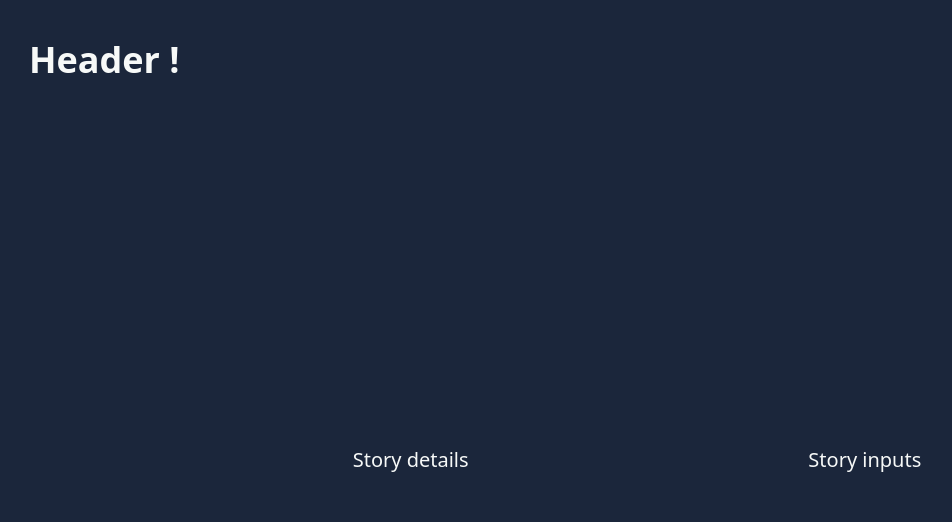
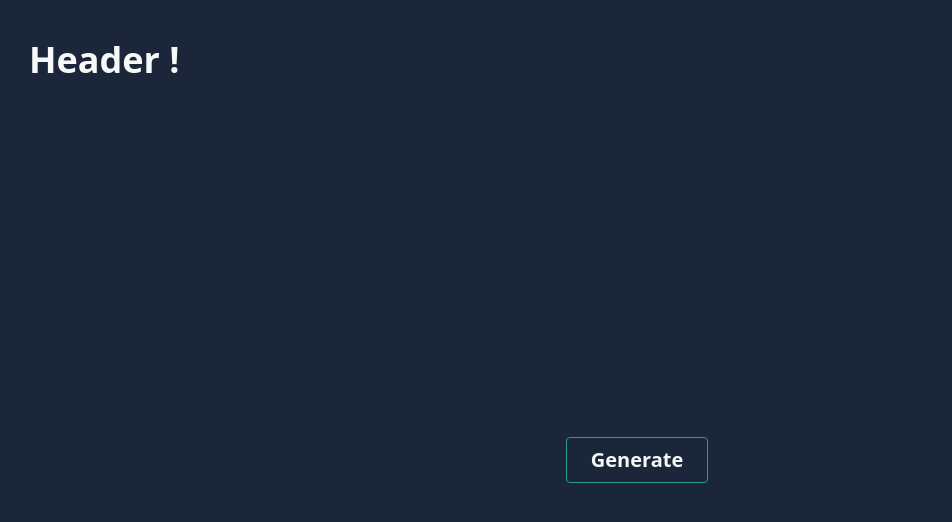
Before and after one commit to JackofD/coolstorybro, a Next.js app: page / in a window 1280 px wide. Shown: the top 522 px of the page, without its empty margins (3-955 px from the left). Built offline with nearby package versions, Linux system fonts and the light colour scheme.

Commit message:
Add silly button component that does nothing; Structure changes

```diff
--- /dev/null
+++ b/components/shared/Button.tsx
@@ -0,0 +1,23 @@
+import { FC } from 'react';
+// import storyStyles from '../../styles/story.module.css';
+
+type ButtonProps = {
+  className?: string;
+  id?: string;
+  onClick?: () => void;
+};
+
+const Button: FC<ButtonProps> = (props) => {
+  const {className, id, onClick} = props;
+  return <>
+    <button
+      id={id}
+      className={`transition-all duration-150 ease-in-out outline-none border border-primary-default bg-dark-default hover:bg-primary-default py-2 px-6 rounded font-semibold focus:outline-none transform active:scale-105 ${className}`}
+      onClick={onClick}
+    >
+      {props.children}
+    </button>
+  </>;
+};
+
+export default Button;
--- a/components/story/Story.tsx
+++ b/components/story/Story.tsx
@@ -1,4 +1,5 @@
 import { FC } from 'react';
+import Button from '../shared/Button';
 // import storyStyles from '../../styles/story.module.css';
 
 type storyProps = {
@@ -10,8 +11,7 @@ const Story: FC<storyProps> = (props) => {
     <section id="story" className={`font-sans text-xl h-full max-h-full overflow-hidden ${props.className}`}>
       <div className="overflow-y-auto min-h-full p-8 flex flex-row gap-4 justify-evenly items-center text-center">
         {/* This will probably be conditionally rendered based on things */}
-          <div>Story details</div>
-          <div>Story inputs</div>
+          <Button>Generate</Button>
       </div>
     </section>
   </>;
--- a/pages/index.tsx
+++ b/pages/index.tsx
@@ -1,7 +1,7 @@
 import Head from 'next/head';
 import React from 'react';
-import MainLayout from '../components/mainLayout';
-import Story from '../components/story/story';
+import MainLayout from '../components/MainLayout';
+import Story from '../components/story/Story';
 
 export default function Home(): JSX.Element {
   return (
--- a/tailwind.config.js
+++ b/tailwind.config.js
@@ -8,12 +8,18 @@ module.exports = {
     extend: {
       colors: {
         dark: {default: '#1b263b'},
-        light: {default: '#F7F9F8'}
-      }
+        light: {default: '#F7F9F8'},
+        primary: {default: '#2a9d8f'},
+      },
+      borderColor: theme => ({
+        ...theme('colors')
+      })
     },
   },
   variants: {
-    extend: {},
+    extend: {
+      scale: ['active']
+    },
   },
   plugins: [],
 }
```
